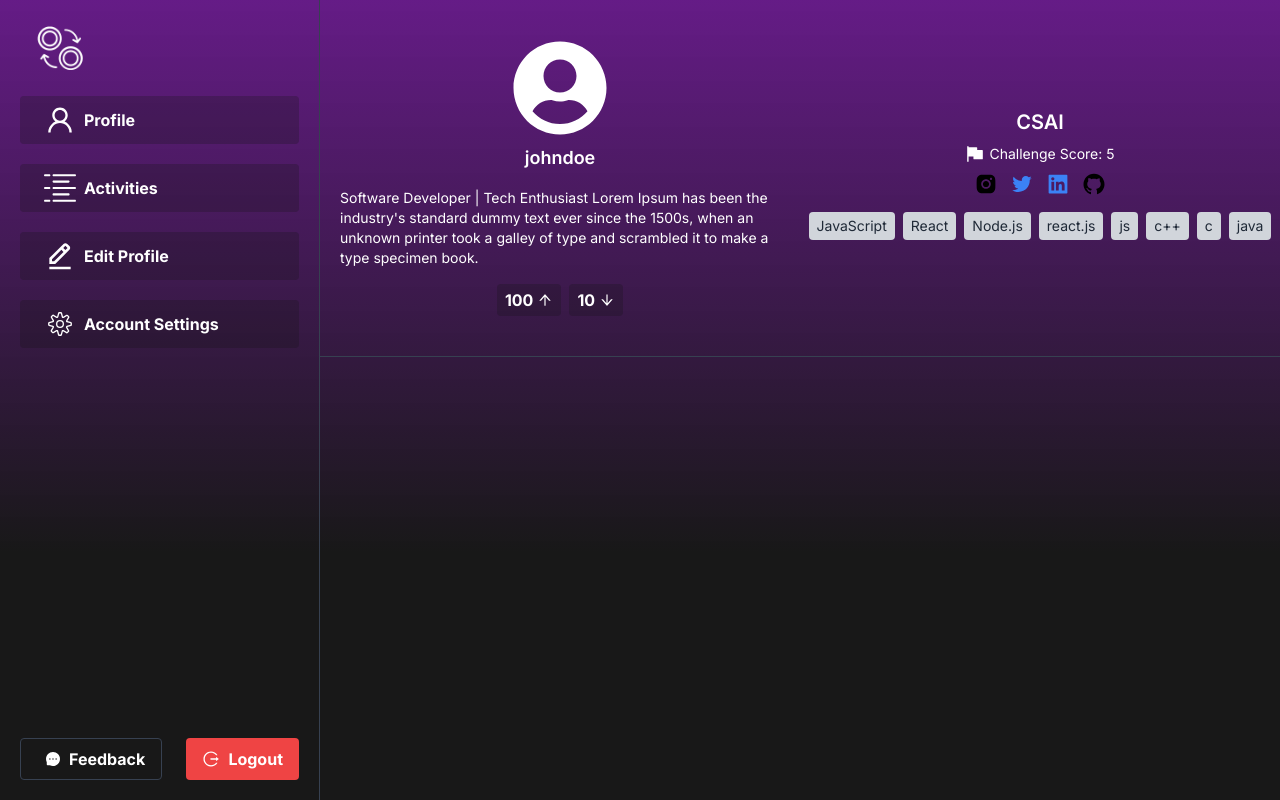
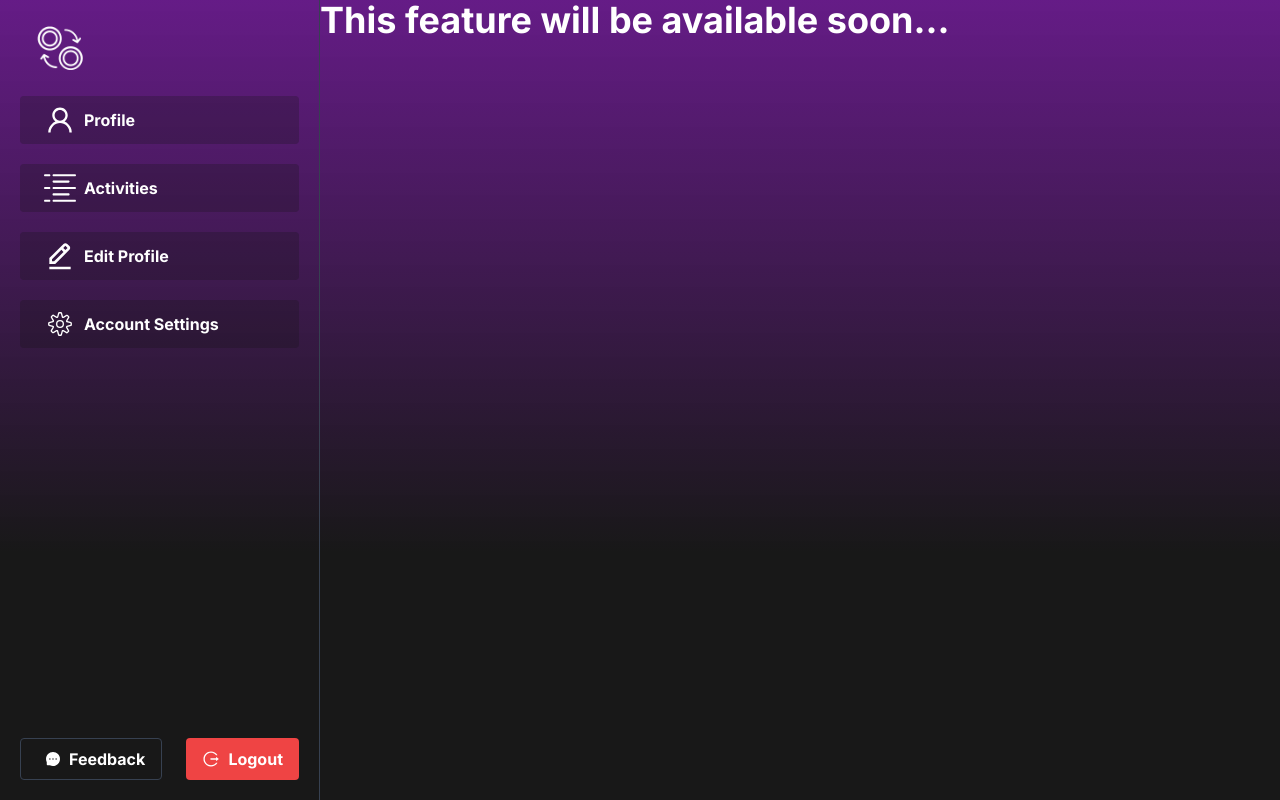
Before and after one commit to the-nexus-point/nexus-next.js, a Next.js app: page /user/edit in a window 1280 px wide. Built offline with nearby package versions, Linux system fonts and the light colour scheme.

Commit message:
defined all routes of user

```diff
--- /dev/null
+++ b/src/app/user/edit/page.jsx
@@ -0,0 +1,7 @@
+import EditProfile from "@/components/EditProfile";
+
+const EditProfilePage = () => {
+  return <EditProfile />;
+};
+
+export default EditProfilePage;
--- /dev/null
+++ b/src/app/user/settings/page.jsx
@@ -0,0 +1,7 @@
+import Settings from "@/components/Settings";
+
+const SettingsPage = () => {
+  return <Settings />;
+};
+
+export default SettingsPage;
--- /dev/null
+++ b/src/components/EditProfile.jsx
@@ -0,0 +1,16 @@
+import React from "react";
+import UserContainer from "./shared/UserContainer";
+
+const EditProfile = () => {
+  return (
+    <UserContainer>
+      <div>
+        <h1 className="text-4xl font-bold">
+          This feature will be available soon...
+        </h1>
+      </div>
+    </UserContainer>
+  );
+};
+
+export default EditProfile;
--- /dev/null
+++ b/src/components/Settings.jsx
@@ -0,0 +1,16 @@
+import React from "react";
+import UserContainer from "./shared/UserContainer";
+
+const Settings = () => {
+  return (
+    <UserContainer>
+      <div>
+        <h1 className="text-4xl font-bold">
+          This feature will be available soon...
+        </h1>
+      </div>
+    </UserContainer>
+  );
+};
+
+export default Settings;
```
